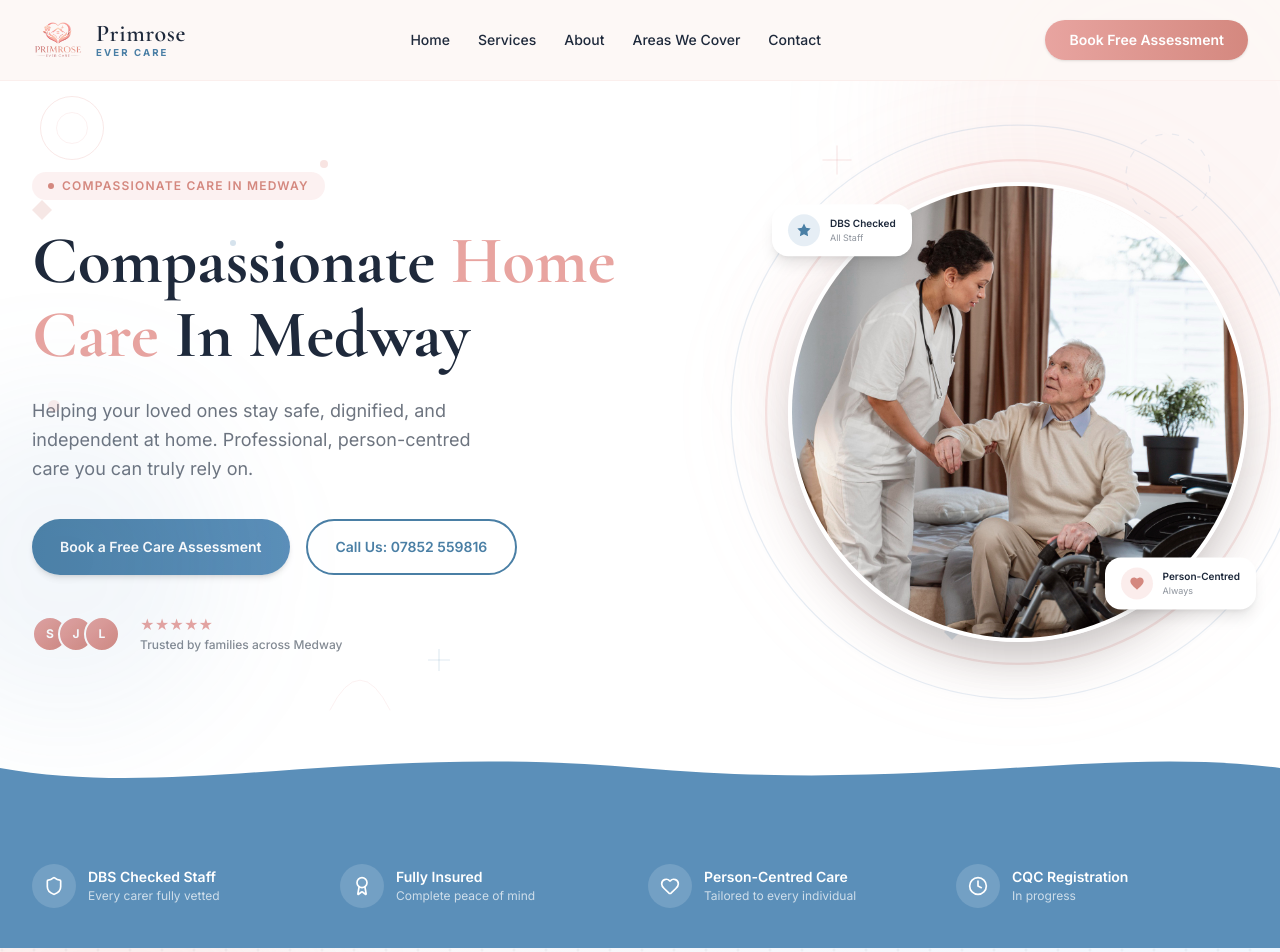
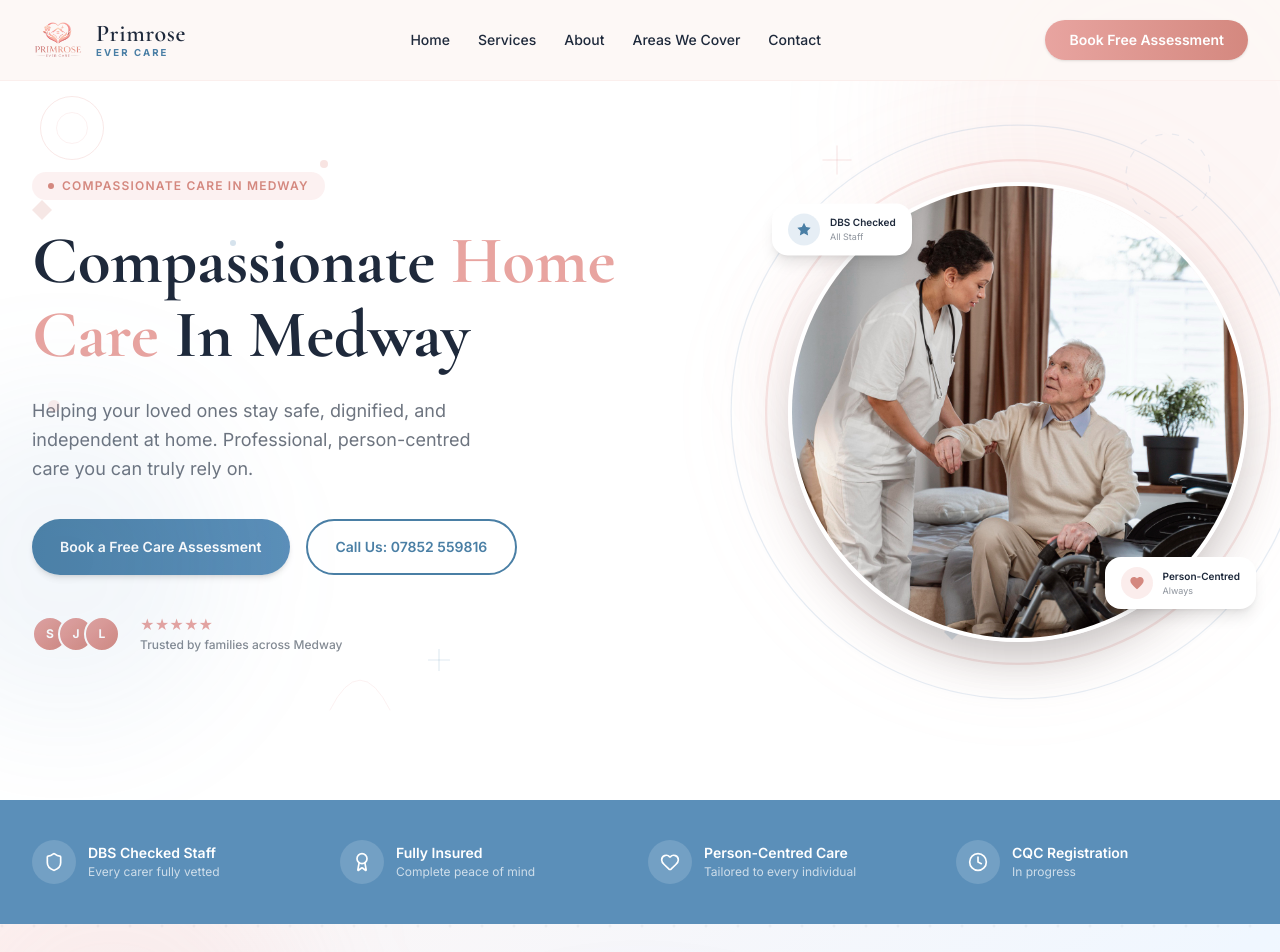
Before and after one commit to jwebdesignservice/Primrose-evercare, a Next.js app: page / in a window 1280 px wide. Shown: the top 952 px of the page. Built offline with nearby package versions, Linux system fonts and the light colour scheme.

Commit message:
fix: remove hero wave divider, trustbar now properly centred

```diff
--- a/src/components/Hero.tsx
+++ b/src/components/Hero.tsx
@@ -215,20 +215,7 @@ export default function Hero() {
         </div>
       </div>
 
-      {/* Curved SVG Divider → transitions to TrustBar blue */}
-      <div className="absolute bottom-0 left-0 right-0 leading-none">
-        <svg
-          viewBox="0 0 1440 72"
-          className="w-full block"
-          preserveAspectRatio="none"
-          xmlns="http://www.w3.org/2000/svg"
-        >
-          <path
-            d="M0,72 L0,36 C200,72 400,8 720,36 C1040,64 1240,10 1440,36 L1440,72 Z"
-            fill="#5B8FB9"
-          />
-        </svg>
-      </div>
+
     </section>
   );
 }
--- a/src/components/TrustBar.tsx
+++ b/src/components/TrustBar.tsx
@@ -28,7 +28,7 @@ const trustItems = [
 
 export default function TrustBar() {
   return (
-    <section className="bg-[#5B8FB9] pt-16 pb-10 relative z-10">
+    <section className="bg-[#5B8FB9] py-10 relative z-10">
       <div className="max-w-7xl mx-auto px-4 sm:px-6 lg:px-8">
         <div className="grid grid-cols-2 lg:grid-cols-4 gap-6 lg:gap-4">
           {trustItems.map((item, i) => {
```
